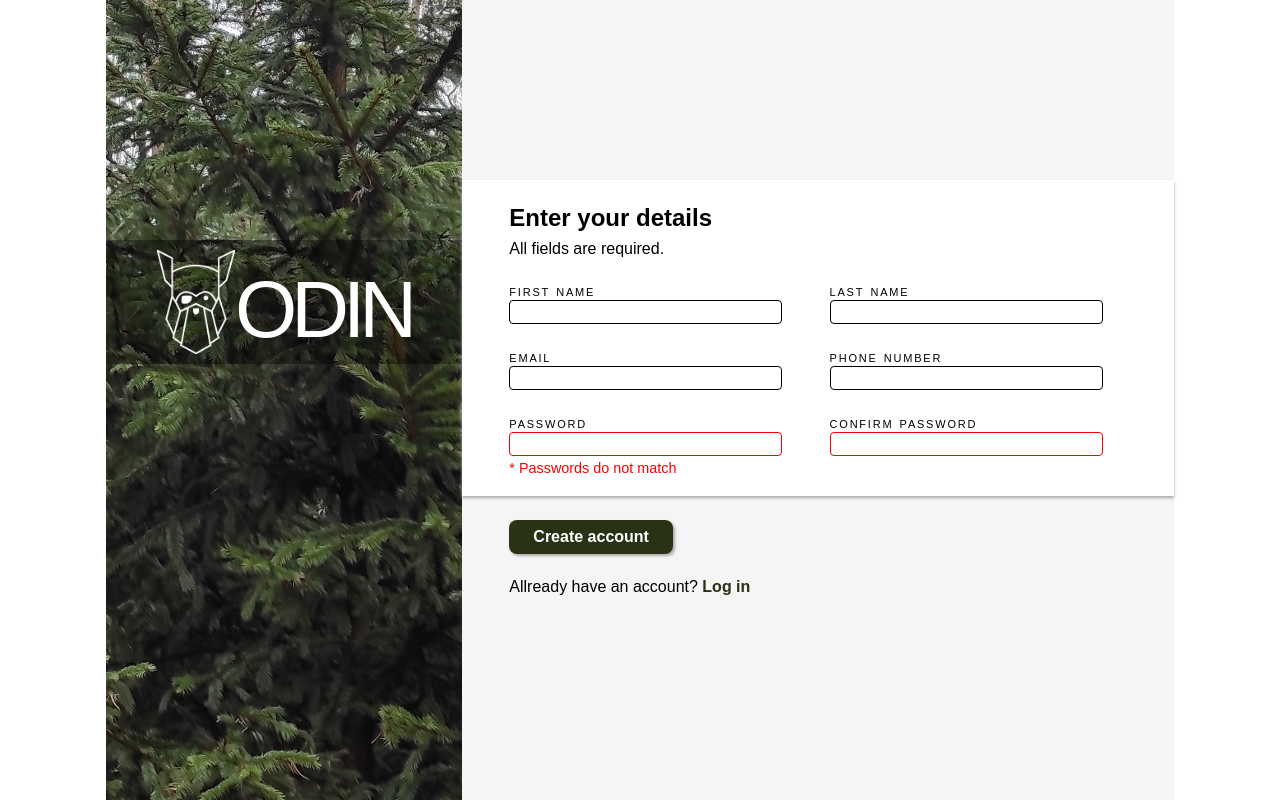
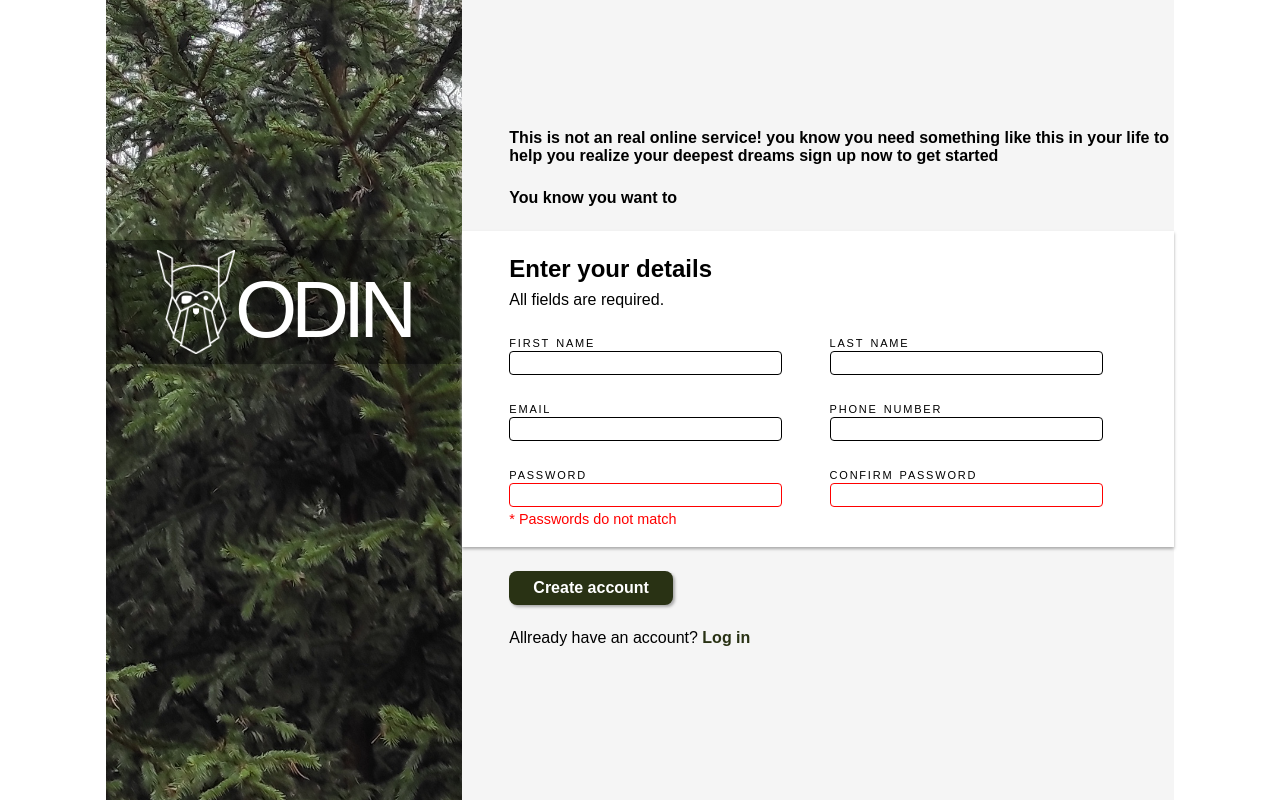
Before and after one commit to petrushya/sign-up-form, a plain HTML site: page index.html in a window 1280 px wide. Drawn offline with Linux system fonts and the light colour scheme; a web font is replaced by a local one.

Commit message:
adds some text to index.html

```diff
--- a/index.html
+++ b/index.html
@@ -15,6 +15,8 @@
       </p>
     </div>
     <div class="form">
+    <p><b>This is not an real online service! you know you need something like this in your life to help you realize your deepest dreams sign up now to get started</b></p>
+    <p><b>You know you want to</b></p>
       <form method="post">
         <section>
           <h2>Enter your details</h2>
```
